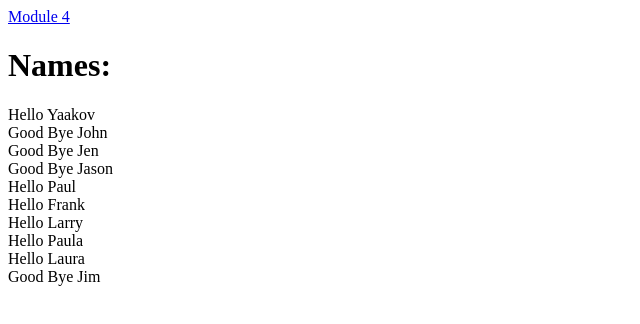
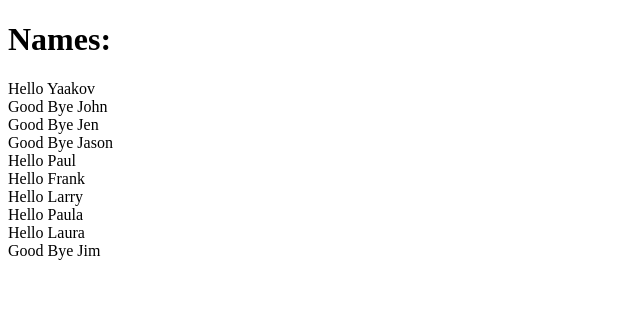
Before and after one commit to stitch0223/mod4_sol, a plain HTML site: page index.html in a window 1280 px wide. Shown: the whole page, without its empty margins (0-640 px from the left). Drawn offline with nearby package versions, Linux system fonts and the light colour scheme.

Commit message:
Update index.html

```diff
--- a/index.html
+++ b/index.html
@@ -10,12 +10,7 @@
 
 </head>
 <body>
-   <!-- Navigation -->
-   <nav class="navbar navbar-expand-lg navbar-dark navbar-custom fixed-top">
-      <div class="container">
-        <a class="navbar-brand" href="#">Module 4</a>
-      </div>
-    </nav>
+
 
     <header class="masthead text-center text-white">
       <div class="masthead-content">
```
